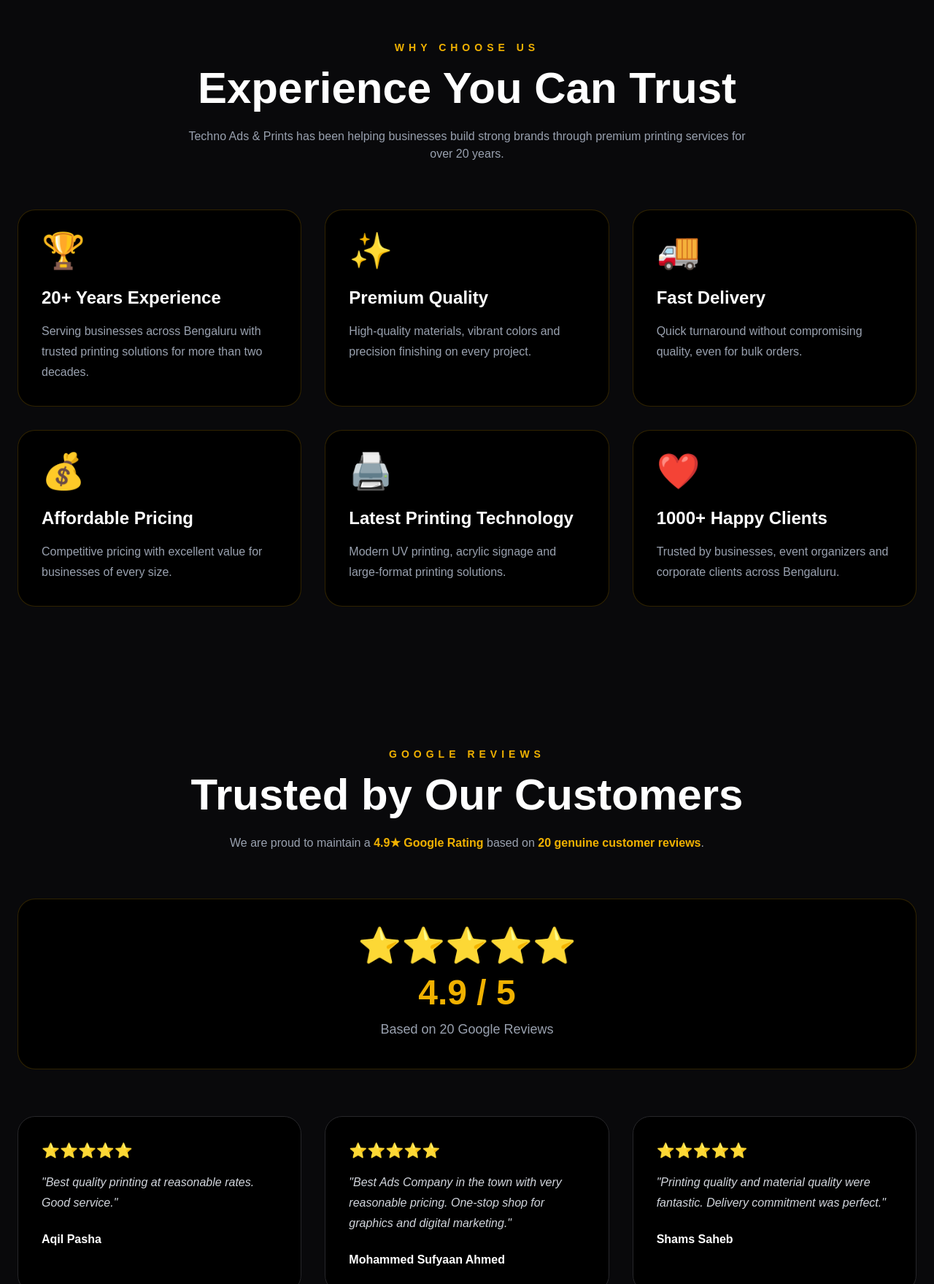
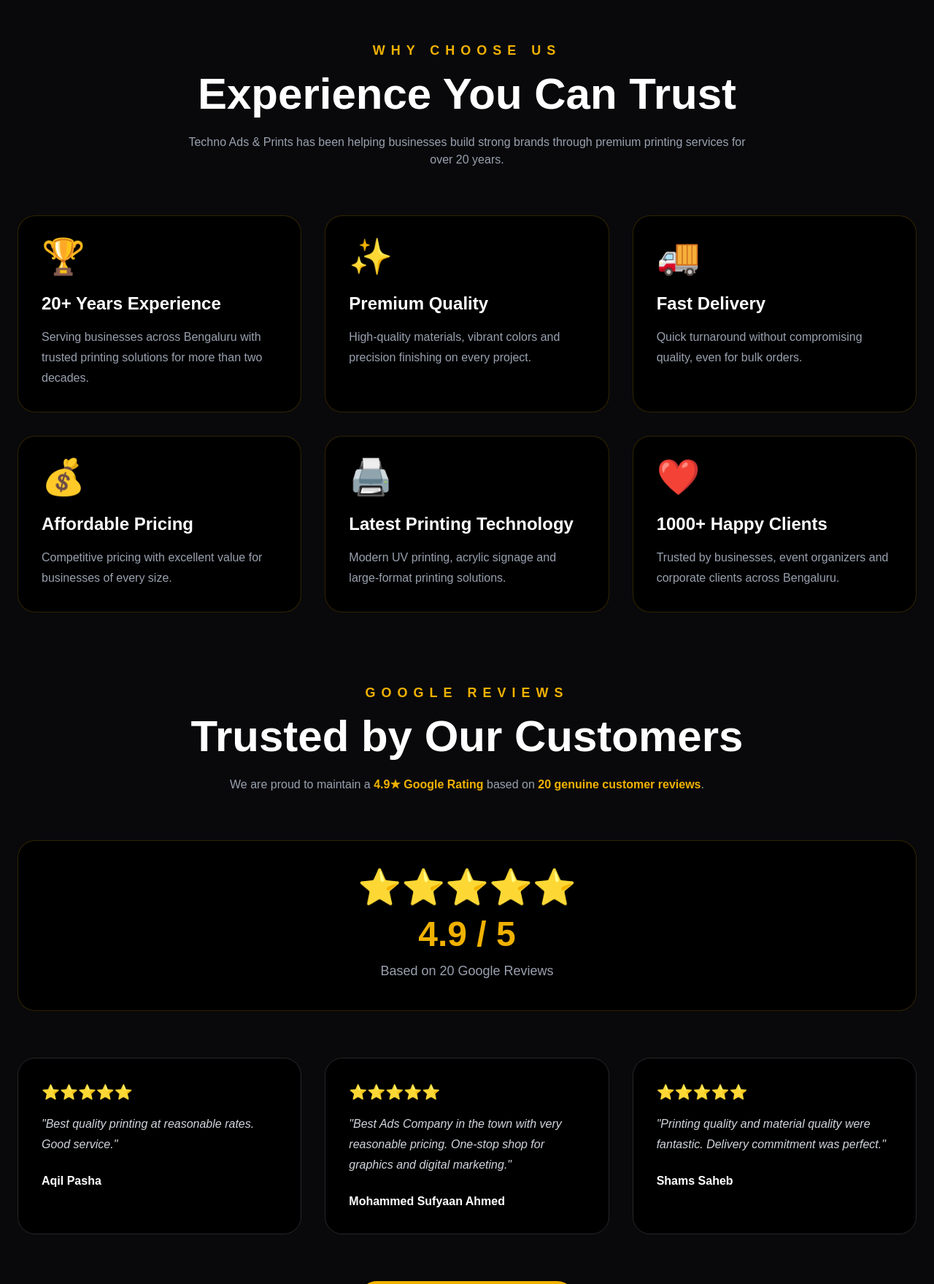
Before and after one commit to fawadahmed24cs-ui/techno-ads-website, a Next.js app: page / in a window 1280 px wide. Shown: the part 3121-4880 px from the top of the page at 73% size. Built offline with nearby package versions, Linux system fonts and the light colour scheme.

Commit message:
Polish UI and improve section spacing

```diff
--- a/components/GoogleReviews.tsx
+++ b/components/GoogleReviews.tsx
@@ -2,12 +2,12 @@
 
 export default function GoogleReviews() {
   return (
-    <section className="bg-zinc-950 text-white py-24 px-6">
+    <section className="bg-zinc-950 text-white pt-12 pb-24 px-6">
       <div className="max-w-7xl mx-auto">
 
         {/* Heading */}
         <div className="text-center mb-16">
-          <p className="uppercase tracking-[6px] text-yellow-500 text-sm font-semibold">
+          <p className="uppercase tracking-[8px] text-yellow-500 text-lg font-bold">
             Google Reviews
           </p>
 
@@ -16,8 +16,14 @@
           </h2>
 
           <p className="text-gray-400 mt-6 max-w-3xl mx-auto">
-            We are proud to maintain a <span className="text-yellow-500 font-semibold">4.9★ Google Rating </span>
-            based on <span className="text-yellow-500 font-semibold">20 genuine customer reviews</span>.
+            We are proud to maintain a{" "}
+            <span className="text-yellow-500 font-semibold">
+              4.9★ Google Rating
+            </span>{" "}
+            based on{" "}
+            <span className="text-yellow-500 font-semibold">
+              20 genuine customer reviews
+            </span>.
           </p>
         </div>
 
@@ -37,7 +43,6 @@
         {/* Reviews */}
         <div className="grid md:grid-cols-3 gap-8">
 
-          {/* Review 1 */}
           <div className="bg-black border border-zinc-800 rounded-3xl p-8 hover:border-yellow-500 transition">
             <div className="text-yellow-500 text-xl mb-4">
               ⭐⭐⭐⭐⭐
@@ -52,7 +57,6 @@
             </h4>
           </div>
 
-          {/* Review 2 */}
           <div className="bg-black border border-zinc-800 rounded-3xl p-8 hover:border-yellow-500 transition">
             <div className="text-yellow-500 text-xl mb-4">
               ⭐⭐⭐⭐⭐
@@ -67,7 +71,6 @@
             </h4>
           </div>
 
-          {/* Review 3 */}
           <div className="bg-black border border-zinc-800 rounded-3xl p-8 hover:border-yellow-500 transition">
             <div className="text-yellow-500 text-xl mb-4">
               ⭐⭐⭐⭐⭐
--- a/components/WhyChooseUs.tsx
+++ b/components/WhyChooseUs.tsx
@@ -39,13 +39,12 @@
 
 export default function WhyChooseUs() {
   return (
-    <section className="bg-zinc-950 text-white py-24 px-6">
-
+    <section className="bg-zinc-950 text-white pt-24 pb-12 px-6">
       <div className="max-w-7xl mx-auto">
 
         <div className="text-center mb-16">
 
-          <p className="uppercase tracking-[6px] text-yellow-500 text-sm font-semibold">
+          <p className="uppercase tracking-[8px] text-yellow-500 text-lg font-bold">
             Why Choose Us
           </p>
 
@@ -63,12 +62,10 @@
         <div className="grid grid-cols-1 md:grid-cols-2 lg:grid-cols-3 gap-8">
 
           {reasons.map((reason) => (
-
             <div
               key={reason.title}
               className="bg-black rounded-3xl border border-yellow-500/20 p-8 hover:border-yellow-500 hover:-translate-y-2 transition-all duration-300"
             >
-
               <div className="text-5xl mb-6">
                 {reason.icon}
               </div>
@@ -82,13 +79,11 @@
               </p>
 
             </div>
-
           ))}
 
         </div>
 
       </div>
-
     </section>
   );
 }
```
